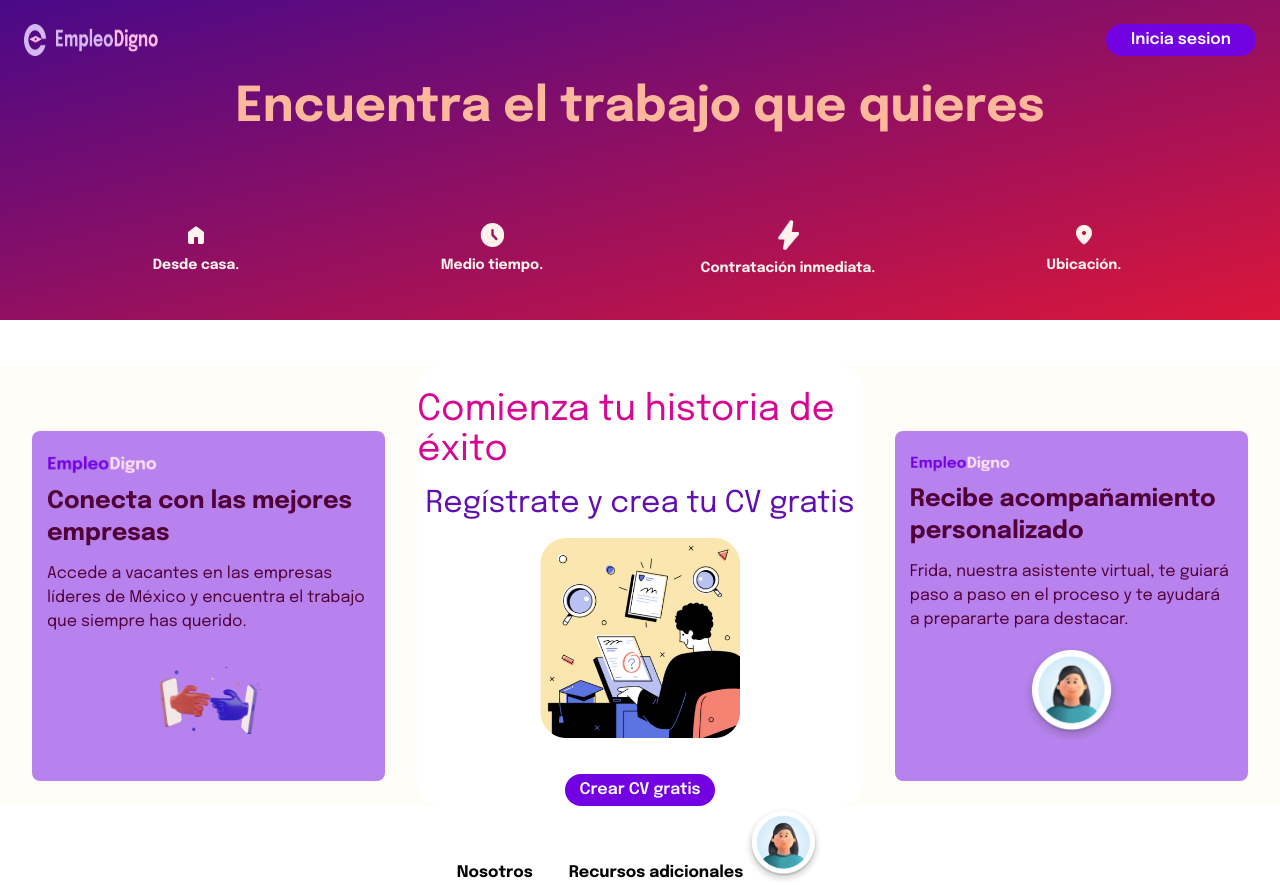
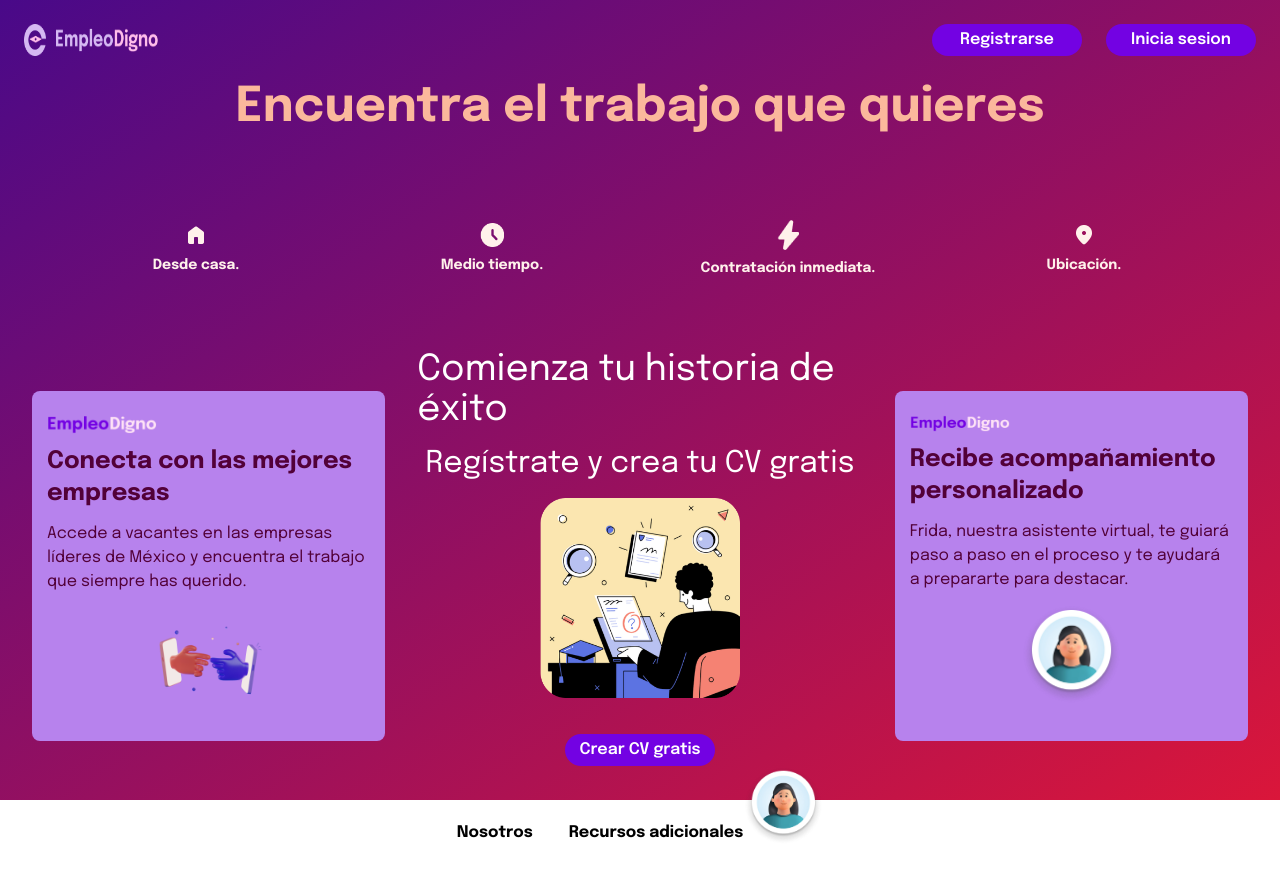
Before and after one commit to LinkTo-ThePast/landing-page-dev, a Next.js app: page / in a window 1280 px wide. After the commit the page ends 845 px from the top, so only its background shows below. Built offline with nearby package versions, Linux system fonts and the light colour scheme.

Commit message:
adding sign up button

```diff
--- a/app/components/card/Card.tsx
+++ b/app/components/card/Card.tsx
@@ -3,13 +3,11 @@ import Button from "../buttons/Button";
 
 const Card = () => {
   return (
-    <div className="flex flex-col items-center gap-4 bg-white rounded-3xl">
-      <h1 className="text-4xl text-[#D50793] mt-6">
+    <div className="flex flex-col items-center gap-4 rounded-3xl">
+      <h1 className="text-4xl text-white mt-6">
         Comienza tu historia de éxito
       </h1>
-      <h2 className="text-3xl text-[#610FB2]">
-        Regístrate y crea tu CV gratis
-      </h2>
+      <h2 className="text-3xl text-white">Regístrate y crea tu CV gratis</h2>
       <Image
         className="mb-5"
         src={"/assets/cv.png"}
--- a/app/components/header/header.tsx
+++ b/app/components/header/header.tsx
@@ -11,7 +11,10 @@ const Header = () => {
         quality={85}
         alt="Empleo digno para todos."
       />
-      <Button text="Inicia sesion" variant="primary" />
+      <div className="flex flex-row gap-6 place-content-end">
+        <Button text="Registrarse" variant="primary" />
+        <Button text="Inicia sesion" variant="primary" />
+      </div>
     </header>
   );
 };
--- a/app/interface/buttons/IButton.ts
+++ b/app/interface/buttons/IButton.ts
@@ -2,7 +2,7 @@ interface ButtonProps {
   text: string;
   variant?: "primary" | "secondary" | "outline";
   onClick?: () => void;
-  class: string;
+  class?: string;
 }
 
 export default ButtonProps;
--- a/app/page.tsx
+++ b/app/page.tsx
@@ -6,11 +6,11 @@ import JobSpecs from "./components/jobSpecs/JobSpecs";
 
 const Home = () => {
   return (
-    <div className="flex flex-col min-h-screen">
-      {/*implement section with gradient according to design*/}
-      <div className="absolute top-0 w-full h-[40vh] bg-gradient-to-br from-primary to-secondary"></div>
-
-      <div className="relative z-10 mb-10">
+    <div
+      className="flex flex-col h-screen w-screen m-0 bg-gradient-to-br from-primary to-secondary "
+      id="main-div"
+    >
+      <div id="header-div">
         <Header />
         <div className="text-center text-5xl font-bold mt-7 text-[#FBB89C]">
           Encuentra el trabajo que quieres
@@ -18,7 +18,7 @@ const Home = () => {
         <JobSpecs />
       </div>
 
-      <div className=" bg-[#fffdf7] flex-grow flex flex-row justify-between place-items-center">
+      <div className="flex-grow flex flex-row justify-between place-items-center">
         <Adds
           heading="Conecta con las mejores empresas"
           text="Accede a vacantes en las empresas líderes de México y encuentra el trabajo que siempre has querido."
```
